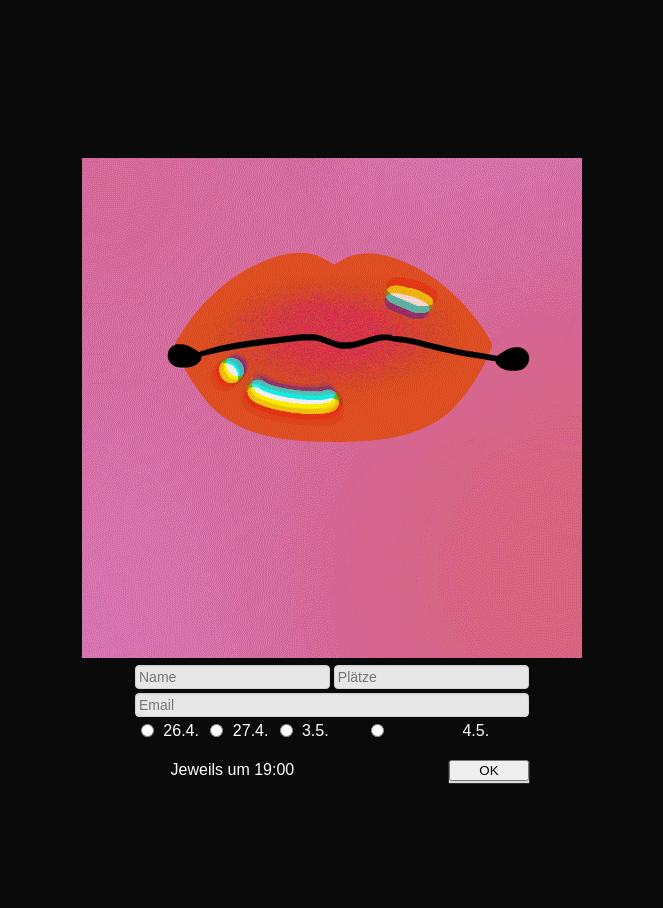
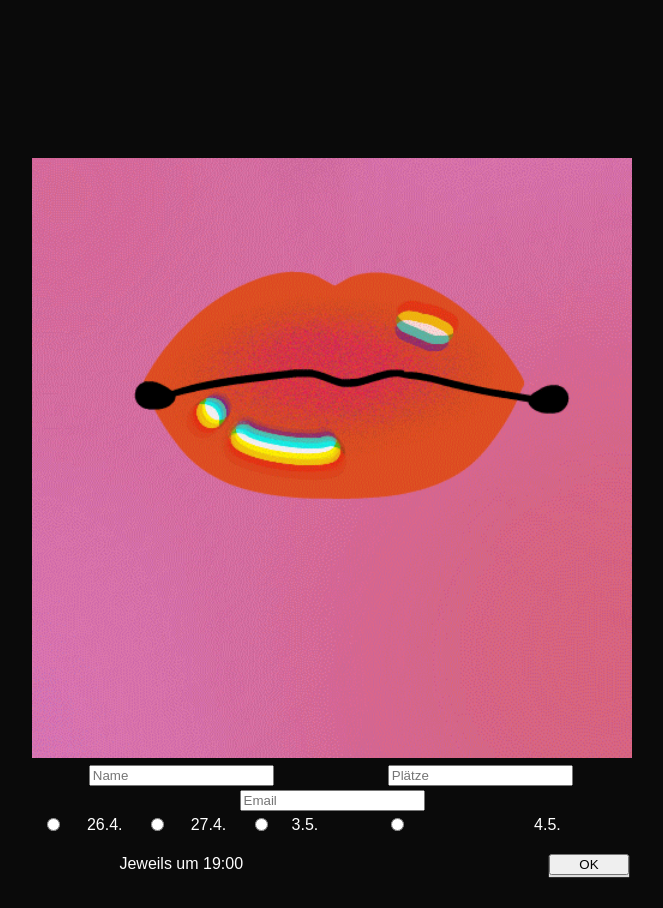
Before and after one commit to alexarnimueller/erikas-secret, a Flask app: page / in a window 1280 px wide. Shown: the whole page, without its empty margins (308-971 px from the left). Before the commit the page ends 784 px from the top, so only its background shows below. Run offline with Flask 3, Linux system fonts and the light colour scheme.

Commit message:
:construction:

```diff
--- a/app/static/style.css
+++ b/app/static/style.css
@@ -10,31 +10,29 @@ html {
 }
 
 table {
-    width: 400px;
+    width: 600px;
 }
 
 img {
     margin: 0 auto;
-    width: 500px;
+    width: 600px;
 }
 
 div.center {
-    display: grid;
-    place-items: center;
     text-align: center;
-    width: 500px;
+    width: 600px;
     display: block;
     margin-left: auto;
     margin-right: auto;
 }
 
-input[type="checkbox"] {
-    margin: 2px 0 0;
-    margin-top: 1px;
+input #date {
+    margin-top: 2px;
+    width: 100%;
 }
 
-input[type="text"],
-input[type="email"] {
+input #name,
+input #email {
     width: 100%;
     font-size: 14px;
     font-weight: 500;
@@ -48,11 +46,6 @@ input[type="email"] {
     border: 1px solid lightgray;
 }
 
-input[type="text"]:focus,
-input[type="email"]:focus {
-    outline: none;
-}
-
 button {
     box-shadow: 0 2px 1px #dddddd;
 }
```
